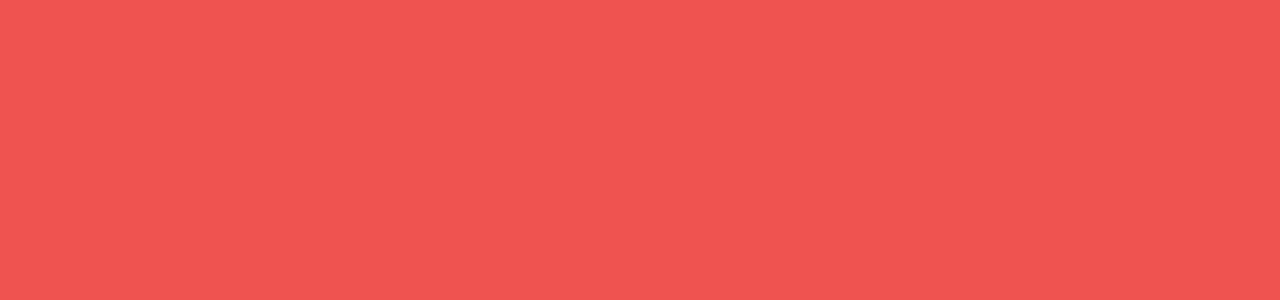
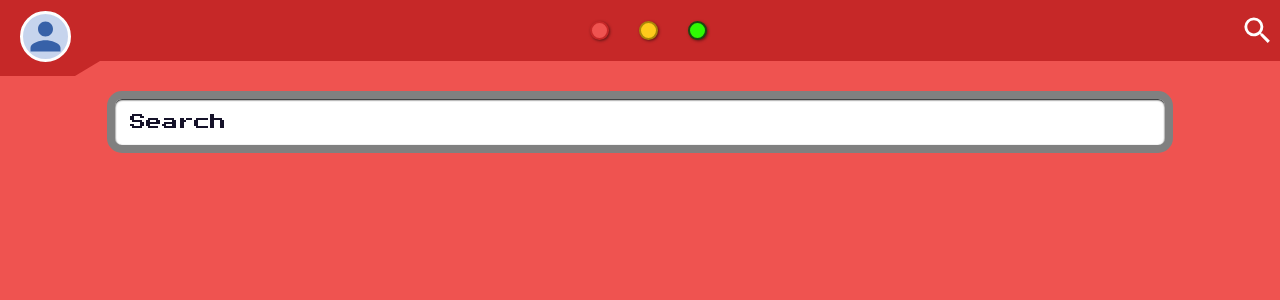
Before and after one commit to JenniferKiesler/mern-pokedex, a React (Create React App) app in the folder client/: page / in a window 1280 px wide. Shown: the top 300 px of the page. Built offline with nearby package versions, Linux system fonts and the light colour scheme.

Commit message:
adds screen, container, header and sets up routes in App.js

```diff
--- a/client/src/App.js
+++ b/client/src/App.js
@@ -1,16 +1,24 @@
 import { BrowserRouter, Routes, Route } from 'react-router-dom'
-import { ApolloClient, createHttpLink, InMemoryCache, ApolloProvider} from '@apollo/client'
+import { ApolloClient, createHttpLink, InMemoryCache, ApolloProvider } from '@apollo/client'
 import { setContext } from '@apollo/client/link/context'
 import Auth from './utils/auth'
 
-const httpLink = createHttpLink({ uri: '/graphql'})
+import Search from './pages/search'
+import Trainer from './pages/trainer'
+import Login from './pages/login'
+import Screen from './components/screen'
+import Header from './components/header'
 
-const authLink = setContext((_, {headers}) => {
+const httpLink = createHttpLink({
+  uri: '/graphql'
+})
+
+const authLink = setContext((_, { headers }) => {
   const token = Auth.getToken()
   return {
     headers: {
       ...headers,
-      authorization: token ? `Bearer ${token}` : ""
+      authorization: token ? `Bearer ${token}` : ''
     }
   }
 })
@@ -23,7 +31,16 @@ const client = new ApolloClient({
 function App() {
   return (
     <ApolloProvider client={client}>
-
+      <BrowserRouter>
+        <Header />
+        <Screen>
+          <Routes>
+            <Route path="/" element={<Search />} />
+            <Route path="/login" element={<Login />} />
+            <Route path="/trainer/:id" element={<Trainer />} />
+          </Routes>
+        </Screen>
+      </BrowserRouter>
     </ApolloProvider>
   );
 }
--- /dev/null
+++ b/client/src/components/container.js
@@ -0,0 +1,9 @@
+const Container = props => {
+  return (
+    <div className={`container ${props.className || ''}`}>
+      {props.children}
+    </div>
+  )
+}
+
+export default Container
--- /dev/null
+++ b/client/src/components/header.js
@@ -0,0 +1,27 @@
+import {Link} from 'react-router-dom'
+import { MdPerson, MdSearch } from 'react-icons/md'
+import Auth from '../utils/auth'
+
+const Header = () => {
+  const currentUser = Auth.getLoggedInUser()
+  const toPath = Auth.loggedIn() ? `/trainer/${currentUser._id}` : '/login'
+  return (
+    <header className='app-header'>
+      <Link to={toPath}>
+        <div className='lense'>
+          <MdPerson size={45} />
+        </div>
+      </Link>
+      <div className='lights'>
+        <div />
+        <div />
+        <div />
+      </div>
+      <Link to="/">
+        <MdSearch color='white' size={35} />
+      </Link>
+    </header>
+  )
+}
+
+export default Header
--- /dev/null
+++ b/client/src/components/pokemonDetails.js
@@ -0,0 +1,5 @@
+const PokemonDetails = () => {
+  return 'PokemonDetails'
+}
+
+export default PokemonDetails
--- /dev/null
+++ b/client/src/components/screen.js
@@ -0,0 +1,9 @@
+import Container from './container'
+
+const Screen = props => {
+  return (
+    <Container {...props} className="screen" />
+  )
+}
+
+export default Screen
--- /dev/null
+++ b/client/src/components/searchForm.js
@@ -0,0 +1,5 @@
+const SearchForm = () => {
+  return 'SearchForm'
+}
+
+export default SearchForm
--- /dev/null
+++ b/client/src/components/spinner.js
@@ -0,0 +1,5 @@
+const Spinner = () => {
+  return 'Spinner'
+}
+
+export default Spinner
--- /dev/null
+++ b/client/src/pages/login.js
@@ -0,0 +1,5 @@
+const Login = () => {
+  return 'Login'
+}
+
+export default Login
--- /dev/null
+++ b/client/src/pages/search.js
@@ -0,0 +1,5 @@
+const Search = () => {
+  return 'Search'
+}
+
+export default Search
--- /dev/null
+++ b/client/src/pages/trainer.js
@@ -0,0 +1,5 @@
+const Trainer = () => {
+  return 'Trainer'
+}
+
+export default Trainer
```
